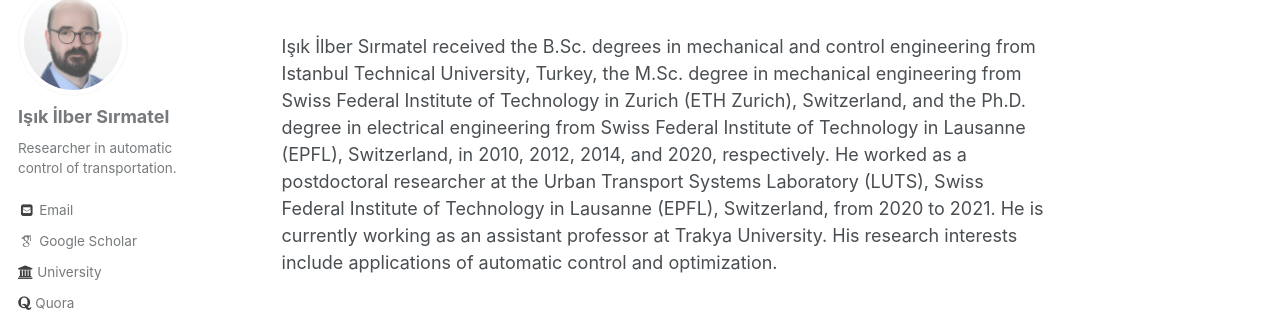
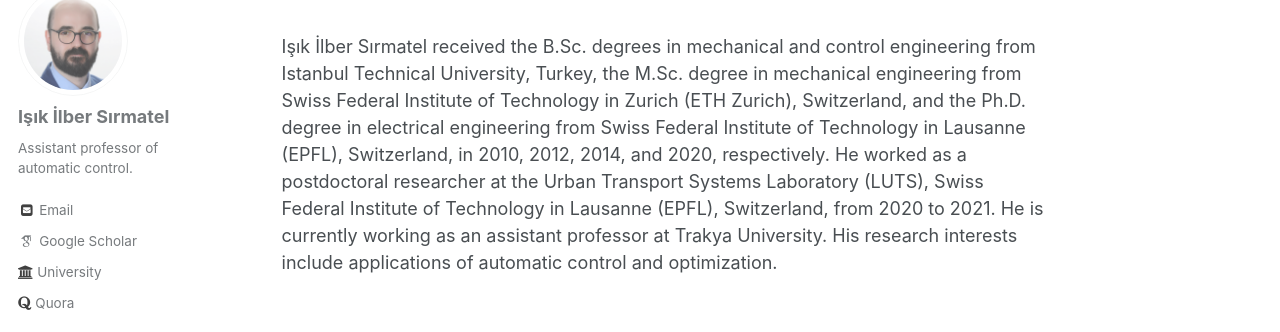
Before and after one commit to sirmatel/sirmatel.github.io, a Jekyll site: the page built from index.html, in a window 1280 px wide. Shown: the part 132-464 px from the top of the page. Built offline with Jekyll 4.4.1, drawn with Linux system fonts in a browser that asks for light colours; some web fonts are replaced; the list of posts is cut into pages by our own code.

Commit message:
Update _config.yml

```diff
--- a/_config.yml
+++ b/_config.yml
@@ -81,7 +81,7 @@
 author:
   name             : "Işık İlber Sırmatel"
   avatar           : "bio-photo.jpg"
-  bio              : "Researcher in automatic control of transportation."
+  bio              : "Assistant professor of automatic control."
   location         :
   email            : "isik.sirmatel@gmail.com"
   google:
```
